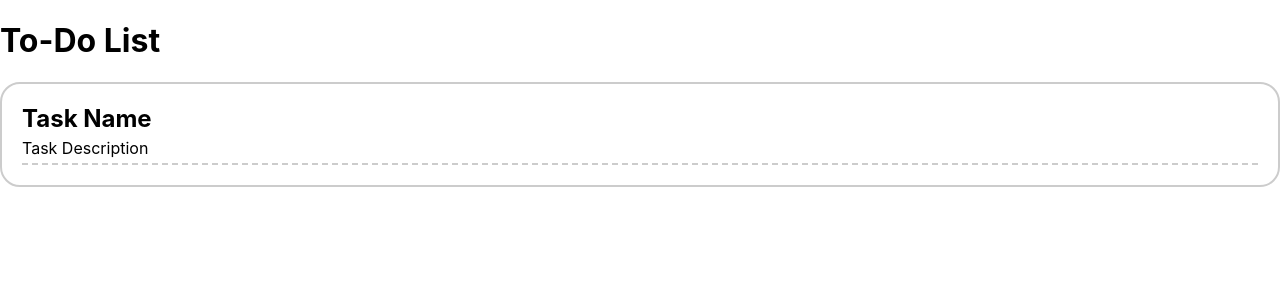
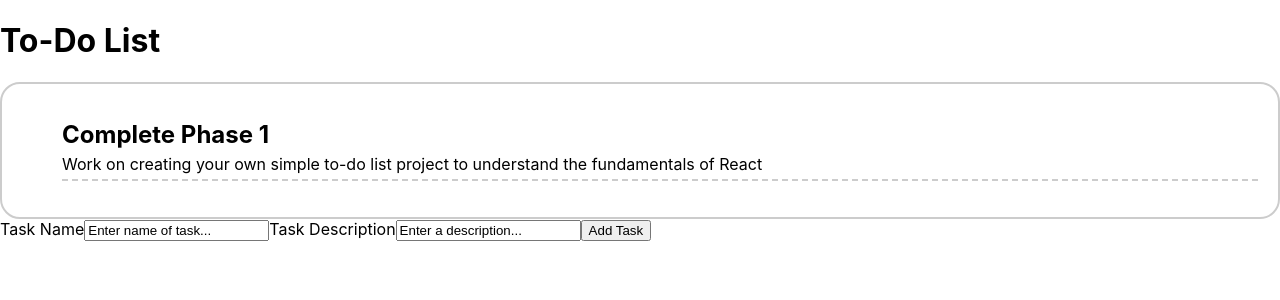
Before and after one commit to aboyslim/react-to-do-list, a React (Create React App) app: page / in a window 1280 px wide. Shown: the top 300 px of the page. Built offline with nearby package versions, Linux system fonts and the light colour scheme.

Commit message:
Built out and updated the main js files

```diff
--- a/src/App.js
+++ b/src/App.js
@@ -1,12 +1,47 @@
-import React from 'react';
+import React, {useState} from 'react';
 
 import ToDoList from './components/ToDoList/ToDoList';
+import AddTaskForm from './components/AddTaskForm/AddTaskForm';
+
+// Have to add dummy data because I still don't know how to make it work without any data at all...
+const Dummyitems = [
+  {
+    id: 'task1',
+    name: 'Complete Phase 1',
+    description: "Work on creating your own simple to-do list project to understand the fundamentals of React",
+  }
+];
 
 function App() {
+
+  // Declaring taskItems and setting its state to dummy information... for now
+  const [taskItems, setTaskItems] = useState(Dummyitems);
+
+  // This function... I still don't know how it works...
+  // But adds new data to the list while perserving older data
+  const addTaskItem = taskItem =>{
+    setTaskItems(prevtaskItems => {
+      return [taskItem, ...prevtaskItems];
+    });
+  };
+
+  // Pointed to in AddTaskForm element
+  // Adds an id to current list using spread operator
+  // Then calls addTaskItem function
+  const onSaveTaskItemsHandler = (enteredTaskInput) => {
+    const taskItemData = {
+        ...enteredTaskInput,
+        id: Math.random().toString()
+    };
+
+    addTaskItem(taskItemData);
+  };
+
   return (
     <div>
       <h1>To-Do List</h1>
-      <ToDoList />
+      <ToDoList items={taskItems} />
+      <AddTaskForm onSaveTaskItems={onSaveTaskItemsHandler} />
     </div>
   );
 }
--- a/src/components/AddTaskForm/AddTaskForm.js
+++ b/src/components/AddTaskForm/AddTaskForm.js
@@ -1,7 +1,63 @@
-import React from 'react';
+/*
+Form is collecting user input for task name and description.
+The values of each input field are initially set to hold placeholder text using deconstruction on usestate. The value property of the inputs are pointing to
+the variables created in deconstruction.
+There are functions for each field variable that will use the set functions to update the data. These are pointed to in each input field's onChange property.
+The submit button will initiate the submitHandler function to:
+    1. deny the page from refreshing
+    2. Assign the inputted values of each field into their specified properties
+    3. Call the onSaveTaskItems prop in App.js
+    4. Reset the fields to display placeholder data
+*/
 
-function AddTaskForm(){
-    return;
+import React, {useState} from 'react';
+
+function AddTaskForm(props){
+
+    // Create variables for values inputted in the form
+    // Deconstruct useState into an array for each varible/field
+    const [taskNameInput, setTaskName] = useState('Enter name of task...');
+    const [taskDescriptionInput, setTaskDescription] = useState('Enter a description...');
+
+    // Event handler function to set Task Name input into variable
+    const taskNameChangeHandler = (event) => {
+        setTaskName(event.target.value);
+    };
+
+    // Event handler function to set Task Description input into variable
+    const taskDescriptionChangeHandler = (event) => {
+        setTaskDescription(event.target.value);
+    };
+
+    // Event handler function to call when form is sbumitted
+    const submitHandler = (event) => {
+        // Prevent submit event refreshing the page
+        event.preventDefault();
+
+        const taskItems = {
+            name: taskNameInput,
+            description: taskDescriptionInput
+        };
+
+        props.onSaveTaskItems(taskItems);
+
+        setTaskName('Enter name of task...');
+        setTaskDescription('Enter a description...');
+    };
+
+    return (
+        <div className="addtask-container">
+            <form onSubmit={submitHandler}>
+                <label>Task Name</label>
+                <input type="text" value={taskNameInput} onChange={taskNameChangeHandler} />
+
+                <label>Task Description</label>
+                <input type="textarea" value={taskDescriptionInput} onChange={taskDescriptionChangeHandler} />
+
+                <button type="submit">Add Task</button>
+            </form>
+        </div>
+    );
 }
 
 export default AddTaskForm;
--- a/src/components/ToDoList/TaskItem.js
+++ b/src/components/ToDoList/TaskItem.js
@@ -1,12 +1,17 @@
+/*
+This file tells how to display each item in the list.
+Do the name and description properties come from App?
+*/
+
 import React from "react";
 
 import "./TaskItem.css";
 
-function TaskItem() {
+function TaskItem(props) {
   return (
     <div className="todolist-task">
-      <h2 className="todolist-task__heading">Task Name</h2>
-      <div className="todolist-task__description">Task Description</div>
+      <h2 className="todolist-task__heading">{props.name}</h2>
+      <div className="todolist-task__description">{props.description}</div>
     </div>
   );
 }
--- a/src/components/ToDoList/ToDoList.js
+++ b/src/components/ToDoList/ToDoList.js
@@ -1,12 +1,26 @@
+/*
+This will display the list of task items.
+items is a prop from App.js. Using the map function on it to link each property in Task Item. How does this work?
+*/
+
 import React from 'react';
 
 import TaskItem from './TaskItem';
 import './ToDoList.css';
 
-function ToDoList(){
+function ToDoList(props){
+
     return (
         <div className="todo-list-container">
-            <TaskItem />
+            <ul>
+                {props.items.map((taskItem) => (
+                    <TaskItem
+                        key = {taskItem.id}
+                        name = {taskItem.name}
+                        description = {taskItem.description}
+                    />
+                ))}
+            </ul>
         </div>
     );
 }
```
